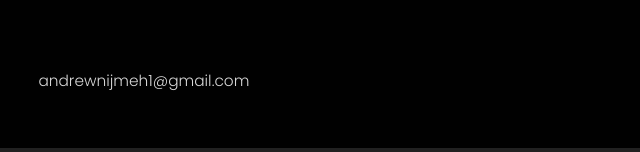
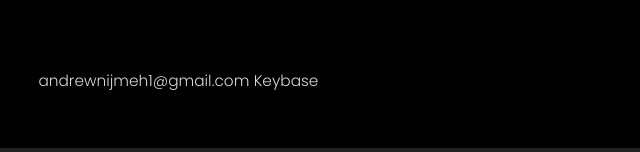
Before and after one commit to andrewnijmeh/andrewnijmeh.github.io, a plain HTML site: page index.html in a window 1280 px wide. Shown: the part 652-804 px from the top of the page, 0-640 px from the left. Drawn offline with Linux system fonts and the light colour scheme.

Commit message:
Update index.html

```diff
--- a/index.html
+++ b/index.html
@@ -18,12 +18,12 @@
   <body>
     <div id="upper_plank">
       <div id="heading">Hello I'm <span id="name" style="color: 	#0000FF;">Andrew Nijmeh</span></div>
-
     </div>
 
     <div id="bottom_plank">
       <div id="email">
         <a href="mailto:andrewnijmeh1@gmail.com">andrewnijmeh1@gmail.com</a>
+        <a href="keybase.txt">Keybase</a>
       </div>
 
       <div id="social">
```
